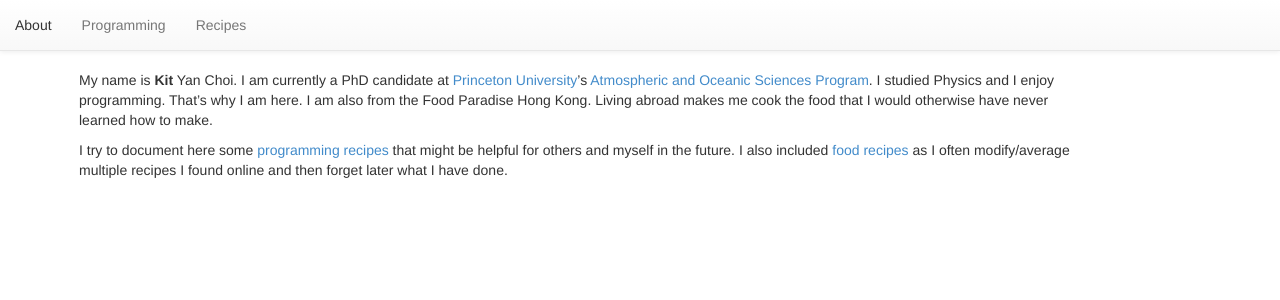
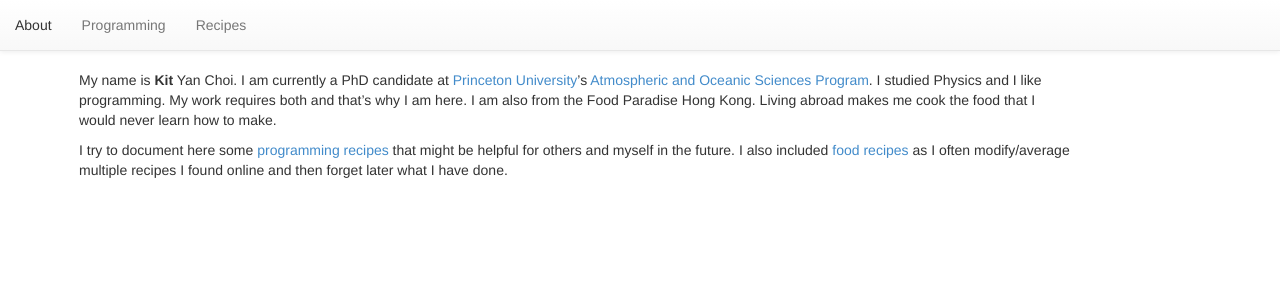
Before and after one commit to kitchoi/kitchoi.github.io, a Jekyll site: the page built from index.md, in a window 1280 px wide. Shown: the top 300 px of the page. Built offline with Jekyll 4.4.1, drawn with Linux system fonts in a browser that asks for light colours; Markdown is read by kramdown in place of the engine named in the settings.

Commit message:
Minor change in my introduction

```diff
--- a/index.md
+++ b/index.md
@@ -2,6 +2,6 @@
 layout: master
 ---
 
-My name is **Kit** Yan Choi.  I am currently a PhD candidate at [Princeton University](http://www.princeton.edu)'s [Atmospheric and Oceanic Sciences Program](http://www.princeton.edu/aos).  I studied Physics and I enjoy programming.  That's why I am here.  I am also from the Food Paradise Hong Kong.  Living abroad makes me cook the food that I would otherwise have never learned how to make.
+My name is **Kit** Yan Choi.  I am currently a PhD candidate at [Princeton University](http://www.princeton.edu)'s [Atmospheric and Oceanic Sciences Program](http://www.princeton.edu/aos).  I studied Physics and I like programming.  My work requires both and that's why I am here.  I am also from the Food Paradise Hong Kong.  Living abroad makes me cook the food that I would never learn how to make.
 
 I try to document here some [programming recipes](/programming.html) that might be helpful for others and myself in the future.  I also included [food recipes](/recipes.html) as I often modify/average multiple recipes I found online and then forget later what I have done.
```
